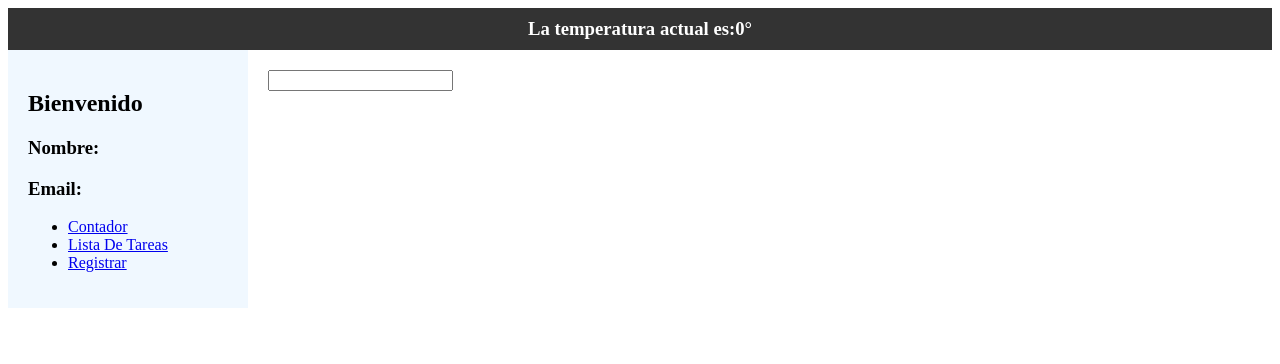
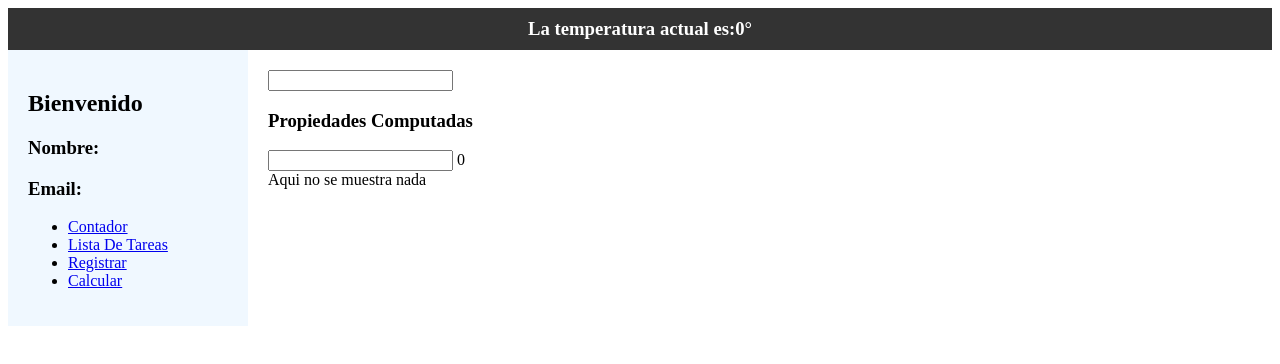
Before and after one commit to AlfredoVerdin/proyecto-vue, a Vue app: page /calcular in a window 1280 px wide. Shown: the top 364 px of the page. Built offline with nearby package versions, Linux system fonts and the light colour scheme; no server answers.

Commit message:
Se agrega proceso de calcular resultados reactivos

```diff
--- a/src/components/Sidebar.vue
+++ b/src/components/Sidebar.vue
@@ -7,6 +7,7 @@
         <li><router-link to="/contador">Contador</router-link></li>
         <li><router-link to="/lista-de-tareas">Lista De Tareas</router-link></li>
         <li><router-link to="/registrar">Registrar</router-link></li>
+        <li><router-link to="/calcular">Calcular</router-link></li>
         </ul>
     </div>
 </template>
--- /dev/null
+++ b/src/modules/calcular/components/ResultadoSection.vue
@@ -0,0 +1,16 @@
+<template>
+  <div class="resultado">{{ props.resultado }}</div>
+</template>
+
+<script setup>
+import { defineProps } from 'vue';
+const props = defineProps(
+    ['resultado']
+)
+</script>
+
+<style scoped>
+.resultado {
+    background-color: aquamarine;
+}
+</style>
--- /dev/null
+++ b/src/modules/calcular/views/CalcularView.vue
@@ -0,0 +1,21 @@
+<template>
+    <h3>Propiedades Computadas</h3>
+    <input type="text" v-model="valor">
+    {{ valorCalculado }}
+    <ResultadoSection v-if="mostrarElemento" :resultado="valorCalculado"></ResultadoSection>
+    <div v-else-if="isNaN(valor)">Debe ser un numero para calcular</div>
+    <div v-else>Aqui no se muestra nada</div>
+</template>
+<script setup>
+import { ref, computed } from 'vue';
+import ResultadoSection from '../components/ResultadoSection.vue';
+const valor = ref('');
+const valorCalculado = computed(() => {
+    return valor.value * 3
+})
+
+const mostrarElemento = computed(()=>{
+    return valor.value > 10;
+})
+</script>
+<style scoped></style>
--- a/src/router/index.js
+++ b/src/router/index.js
@@ -24,6 +24,11 @@
       name: 'RegistrarView',
       component: () => import('../modules/registro/views/RegistrarView.vue'),
     },
+    {
+      path: '/calcular',
+      name: 'calcular',
+      component: () => import('../modules/calcular/views/CalcularView.vue'),
+    },
   ],
 })
 
```
